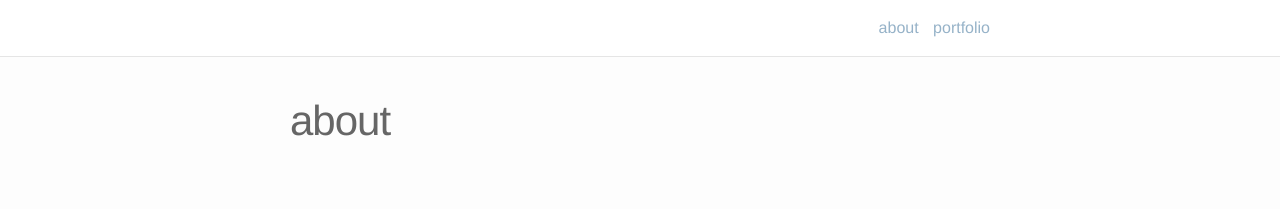
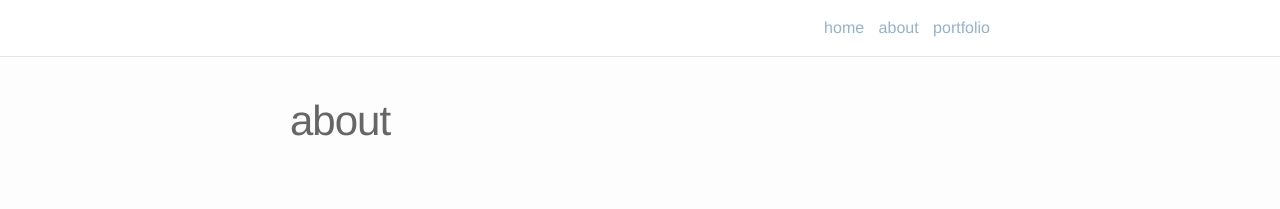
Before and after one commit to RosannaRossington/RosannaRossington.github.io, a Jekyll site: the page built from about.md, in a window 1280 px wide. Shown: the top 209 px of the page. Built offline with Jekyll 4.4.1, drawn with Linux system fonts in a browser that asks for light colours; nearby versions of some CDN libraries.

Commit message:
adding the home to nav

```diff
--- a/_includes/header.html
+++ b/_includes/header.html
@@ -6,7 +6,7 @@
 
       <div class="trigger">
         <!-- {{ site.title }} instead of blog -->
-        <!-- <a class="page-link" href="{{ site.baseurl }}/">home</a> -->
+        <a class="page-link" href="{{ site.baseurl }}/">home</a>
 
         {% for page in site.pages %}
           {% if page.title %}
```
